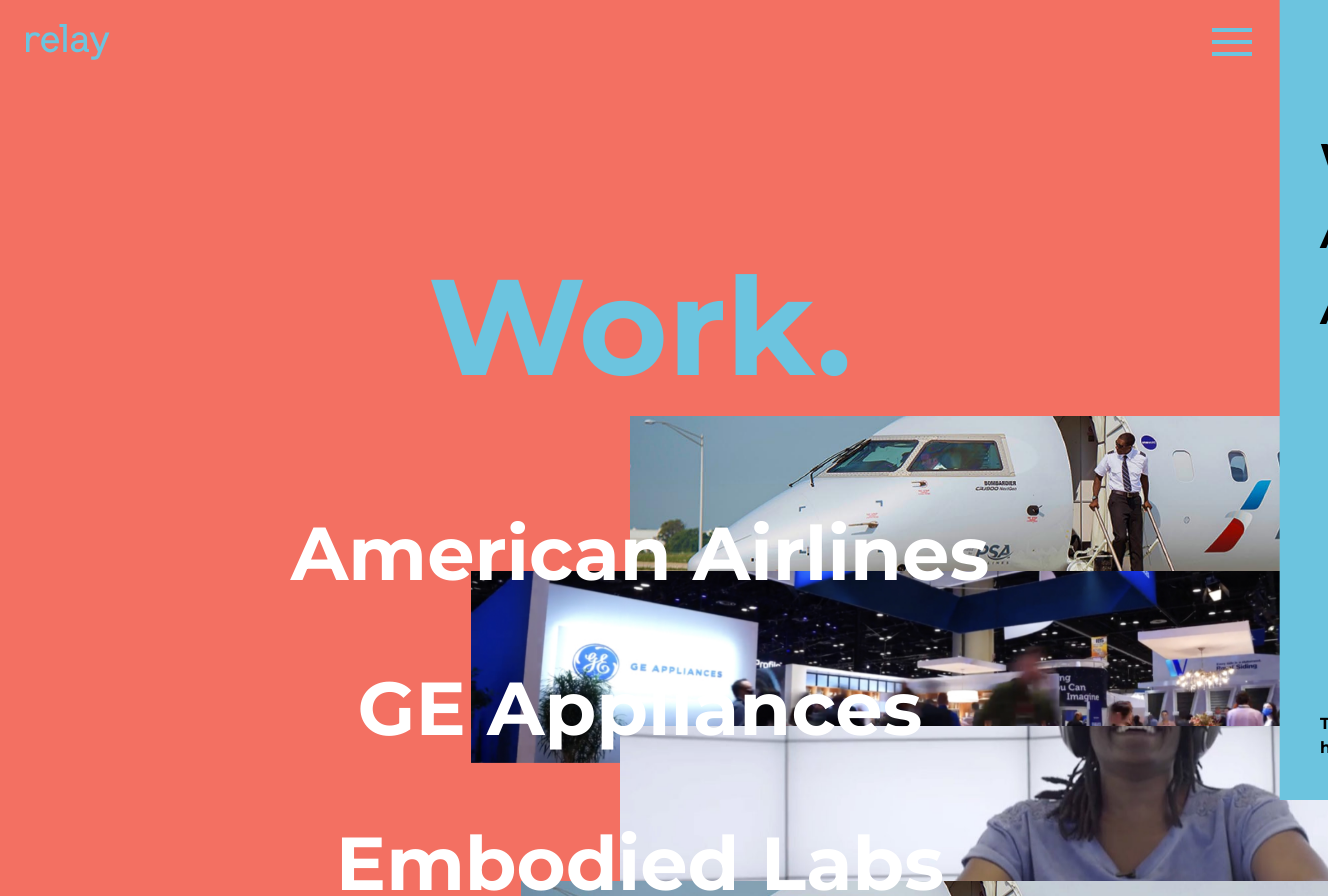
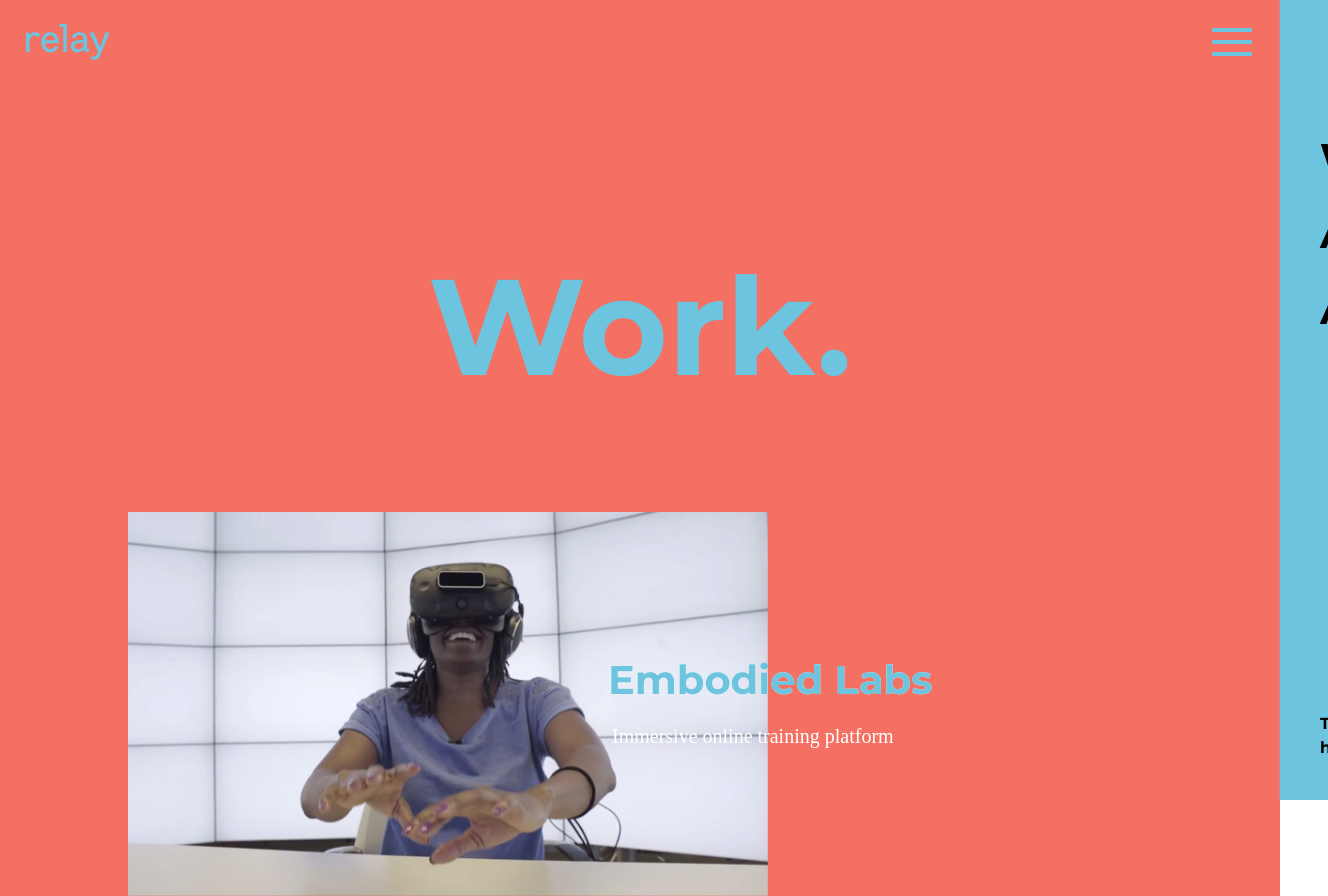
Before and after one commit to relaydesignco/relaywebsite, a Vue app: page /work in a window 1280 px wide. Shown: the top 896 px of the page, 1328 px wide, since content can reach past the window. Built offline with nearby package versions, Linux system fonts and the light colour scheme; a web font is replaced by a local one.

Commit message:
Change work layout. Make worklistitem anim dynamic

```diff
--- a/src/components/WorkListItem.vue
+++ b/src/components/WorkListItem.vue
@@ -1,4 +1,6 @@
 <script setup lang="ts">
+import { ref, computed, onMounted, onUnmounted } from 'vue'
+
 const props = defineProps<{
   title: string,
   description: string,
@@ -8,16 +10,58 @@ const props = defineProps<{
   clipColor: string,
 }>()
 
+// reactive screen dimensions
+const width = ref(document.documentElement.clientWidth)
+const height = ref(document.documentElement.clientHeight)
+function getDimensions() {
+  width.value = document.documentElement.clientWidth;
+  height.value = document.documentElement.clientHeight;
+}
+onMounted(() => window.addEventListener('resize', getDimensions))
+onUnmounted(() => window.removeEventListener('resize', getDimensions))
+
+// calculate random transforms and related text clip positions
+const minX = 60
+const maxX = 180
+const x = Math.floor(Math.random() * (maxX - minX + 1)) + minX
+const xPos = ref(x + 'px')
+const clipOffset = computed(() => {
+  if (width.value >= 768 &&  width.value < 1024) {
+    return 220
+  } else if (width.value >= 1024 && width.value < 1280) {
+    return 100
+  } else {
+    return 160
+  }
+})
+const xClip = ref(x + clipOffset.value + 'px')
+
+const minY = 10
+const maxY = 30
+const isPositive = Math.random() > .5 ? true : false
+let y = Math.floor(Math.random() * (maxY - minY + 1)) + minY
+y = isPositive ? y : y * -1
+const yPos = ref(y + 'px')
+
 </script>
 
 <template>
-  <div class="relative mb-36 md:h-80 lg:h-96">
+  <div class="item-container relative mb-36 md:h-80 lg:h-96">
     <router-link :to="routeUrl" class="md:h-80 lg:h-96 flex flex-col md:flex-row items-center justify-end mb-8 title">
-      <div class="relative z-10 md:w-1/2 order-2 md:order-1">
-        <h2 class="text-blue leading-none">{{ title }}</h2>
-        <p class="text-white description medium !leading-tight inline-block w-auto mb-12 md:mb-0 md:ml-8 mt-4">{{ description }}</p>
+      <div class="relative z-10 md:w-3/5 order-2 md:order-1">
+        <div class="text-container ">
+          <h2 class="text-blue leading-none">{{ title }}</h2>
+          <p class="text-white description medium !leading-tight inline-block w-auto mb-12 md:mb-0 mt-4">
+            <span class="text-with-bar">
+              {{ description }}
+              <svg width="17" height="13" viewBox="0 0 17 13" fill="none" xmlns="http://www.w3.org/2000/svg" class="arrow">
+                <path d="M14.3022 7.09932C14.2313 7.09932 14.16 7.09932 14.0891 7.09932C9.68792 7.09932 5.28631 7.09932 0.885172 7.09742C0.759783 7.09742 0.62909 7.09362 0.509971 7.04989C0.164188 6.92251 -0.0291992 6.49789 0.0035947 5.97631C0.0325305 5.51938 0.299222 5.15117 0.651756 5.09286C0.746762 5.07702 0.844179 5.07892 0.940632 5.07892C5.32971 5.07892 9.71927 5.07892 14.1083 5.07892H14.3157C14.334 5.04406 14.3529 5.00857 14.3712 4.97372C14.3128 4.93252 14.2429 4.90591 14.1976 4.84697C13.4139 3.82789 12.6345 2.80375 11.8518 1.78341C11.6242 1.48618 11.5239 1.14522 11.617 0.729478C11.7752 0.0241114 12.4267 -0.232558 12.8569 0.240855C12.9167 0.306765 12.9707 0.382181 13.0261 0.455063C14.2492 2.06099 15.4722 3.66629 16.6947 5.27285C17.1027 5.809 17.1018 6.36734 16.6918 6.90603C15.4394 8.55125 14.1836 10.192 12.936 11.8436C12.4291 12.5147 11.7356 12.0768 11.6025 11.3664C11.5282 10.9696 11.6469 10.6597 11.8567 10.3853C12.6341 9.36942 13.4086 8.34972 14.1865 7.33444C14.2328 7.27424 14.2979 7.23811 14.3538 7.19122L14.3013 7.09932H14.3022Z" fill="white"/>
+              </svg>
+            </span>
+          </p>
+        </div>
       </div>
-      <img :src="imgSrc" alt="" class="content-img md:absolute md:left-0 order-1 md:order-2 z-0 md:h-80 lg:h-96 mb-2 md:w-1/2 object-cover" />
+      <img :src="imgSrc" alt="" class="content-img md:absolute md:left-0 order-1 md:order-2 z-0 md:h-80 lg:h-96 mb-2 object-cover" />
     </router-link>
   </div>
 </template>
@@ -28,50 +72,91 @@ h2 {
   font-size: 40px;
 }
 
-@screen md {
+
+svg {
+  @apply absolute opacity-0;
+
+  right: .75rem;
+  top: .95rem;
+  transition: opacity .5s ease .3s;
+}
+
+@screen md{
+  .item-container {
+    @apply mx-auto;
+
+    width: 700px;
+  }
+
   h2 {
-    --_p: calc(100% - 120px * -1);
-    font-size: 60px;
+    --_p: calc(100% - 220px * -1);
     color: #0000;
     background:
       linear-gradient(90deg, v-bind(clipColor) 50%,v-bind(textColor) 0)
       var(--_p,100%)/200% no-repeat;
     -webkit-background-clip: text;
             background-clip: text;
-    transition: 1.75s ease;
-    margin-left: -120px;
-    margin-right: 60px;
+    transition: 1.8s ease-out;
+    font-size: 60px;
+    width: 400px;
+  }
+
+  p {
+    margin-left: -12px;
   }
 
   a:hover h2 {
-    --_p: calc(100% - 80px * -1);
+    --_p: calc(100% - v-bind(xClip) * -1);
   }
 
   .content-img  {
     filter: grayscale(1) contrast(.8);
-    transition: filter .5s ease, transform 1.75s ease;
+    transition: filter .5s ease, transform 1.8s ease-out;
     transform-origin: center right;
+    width: 500px;
   }
 
   a:hover .content-img {
-    transform: translate(-40px, -16px);
+    transform: translate(v-bind(xPos), v-bind(yPos));
     filter: grayscale(0) contrast(1);
   }
 
-  p {
-    transition: all 1.75s ease;
+  a:hover svg {
+    @apply opacity-100
   }
 
-  a:hover p {
-    margin-left: 6px;
+}
+
+
+@screen lg {
+  .item-container {
+    width: 1000px;
+  }
+  h2 {
+    --_p: calc(100% - 100px * -1);
+  }
+  a:hover h2 {
+    --_p: calc(100% - v-bind(xClip) * -1);
   }
 }
 
-@screen lg {
+@screen xl {
+  .item-container {
+    width: 1200px;
+  }
+
+  .content-img  {
+    width: 640px;
+  }
+
   h2 {
     font-size: 80px;
+    width: 640px;
+    --_p: calc(100% - 160px * -1);
+  }
+  a:hover h2 {
+    --_p: calc(100% - v-bind(xClip) * -1);
   }
 }
 
-
 </style>
--- a/src/components/WorkListItemType.vue
+++ /dev/null
@@ -1,48 +0,0 @@
-<script setup lang="ts">
-import { ref } from 'vue'
-
-const props = defineProps<{
-  title: string,
-  imgSrc: string,
-  routeUrl: string,
-}>()
-
-const min = 1
-const max = 80
-const xPos = ref((Math.floor(Math.random() * (max - min + 1)) + min) + '%')
-
-
-</script>
-
-<template>
-  <div class="relative mb-12 md:mb-20 mx-4">
-    <router-link :to="routeUrl">
-      <div class="relative flex flex-col md:flex-row items-center justify-center">
-        <img :src="imgSrc" alt="" class="content-image mb-2 md:mb-0 object-cover h-48 md:h-56 lg:h-72 w-full md:w-1/3 md:absolute md:top-0 mb:left-0" />
-        <h2 class="z-10 mb-24 md:mb-0 text-white text-4xl leading-none text-center">{{ title }}</h2>
-      </div>
-    </router-link>
-  </div>
-</template>
-
-<style scoped>
-
-@screen md {
-  .content-image {
-    @apply opacity-0;
-
-    top: -100px;
-    left: v-bind(xPos);
-    transition: all .4s ease;
-  }
-
-  a:hover .content-image {
-    opacity: 1;
-    transform: translate(2%, -2%);
-  }
-
-  h2 {
-    font-size: 75px;
-  }
-}
-</style>
--- a/src/main.ts
+++ b/src/main.ts
@@ -3,7 +3,6 @@ import { createRouter, createWebHistory } from 'vue-router'
 import './style.css'
 import App from './App.vue'
 import Home from './views/Home.vue'
-import Home2 from './views/Home2.vue'
 import About from './views/About.vue'
 import Approach from './views/Approach.vue'
 import Work from './views/Work.vue'
@@ -16,7 +15,6 @@ const router = createRouter({
   history: createWebHistory(),
   routes: [
     { path: '/', component: Home },
-    { path: '/home2', component: Home2 },
     { path: '/about', component: About },
     { path: '/work', component: Work },
     { path: '/approach', component: Approach },
--- a/src/style.css
+++ b/src/style.css
@@ -88,3 +88,25 @@ h1, h2, h3, h4, h5, h6 {
 .bar-link:hover::after {
   transform: scale(100%, 100%);
 }
+
+@screen md {
+.text-with-bar {
+    @apply relative inline-block z-10 px-4 py-2 pr-9;
+
+    transition: color .5s ease;
+  }
+
+  .text-with-bar::after {
+    @apply absolute top-0 left-0 w-full h-full bg-black inline-block;
+
+    content: "";
+    transform: scale(0, 1);
+    transform-origin: center left;
+    transition: transform .5s ease;
+    z-index: -1;
+  }
+
+  a:hover .text-with-bar::after {
+    transform: scale(1, 1);
+  }
+}
--- a/src/views/Home2.vue
+++ /dev/null
@@ -1,53 +0,0 @@
-<script setup lang="ts">
-import ColorSection from '../components/ColorSection.vue'
-import WorkListItem from '../components/WorkListItem.vue'
-import Footer from '../components/Footer.vue'
-import TypeHero from '../components/TypeHero.vue'
-import { useBgColor } from '../composables/useBgColor.js'
-
-const { bg, onShowBg, onHideBg } = useBgColor()
-defineExpose({bg})
-
-</script>
-
-<template>
-  <main :class="`bg-${bg}`">
-
-    <ColorSection bg-color="red" @showBg="onShowBg" @hideBg="onHideBg">
-      <TypeHero />
-
-      <div class="px-8 md:px-32 py-12 md:mb-24">
-        <WorkListItem textColor="#6CC4DF" clipColor="#ffffff" title="American Airlines" description="An online home for a global workforce" img-src="/hero-aa.jpg" route-url="/work/american-airlines" />
-        <WorkListItem textColor="#6CC4DF" clipColor="#ffffff" title="GE Appliances" description="A virtual experience as sales tool" img-src="/hero-gea.jpg" route-url="/work/american-airlines" />
-        <WorkListItem textColor="#6CC4DF" clipColor="#ffffff" title="Embodied Labs" description="Immersive online training platform" img-src="/hero-el.jpg" route-url="/work/american-airlines" />
-      </div>
-    </ColorSection>
-
-    <ColorSection bg-color="blue" @showBg="onShowBg" @hideBg="onHideBg">
-      <div class="flex flex-col md:flex-row py-24 md:py-56 px-8 md:px-24 items-start">
-        <div class="md:w-1/2">
-          <h2 class="h4 md:pr-20 mb-8 text-red leading-none">Build<br />what<br />matters.</h2>
-        </div>
-        <div class="md:w-1/2">
-          <div class="md:pl-4">
-            <p class="medium md:mt-24">We work with start-ups and brands to build apps and digital experiences that shape the way people live and work, for the better.</p>
-            <p class="medium">Our designers and developers work alongside your product team – taking your concept from design to prototype to launch and beyond, while staying true to your vision and solving problems that make a difference.</p>
-            <p>
-              <router-link class="bar-link" to="/about"><span>Learn more about us</span></router-link>
-            </p>
-          </div>
-        </div>
-      </div>
-    </ColorSection>
-
-    <Footer />
-  </main>
-</template>
-
-<style scoped>
-
-main {
-  transition: background-color 1.2s ease;
-}
-
-</style>
--- a/src/views/Work.vue
+++ b/src/views/Work.vue
@@ -1,5 +1,5 @@
 <script setup lang="ts">
-import WorkListItemType from '../components/WorkListItemType.vue'
+import WorkListItem from '../components/WorkListItem.vue'
 import Footer from '../components/Footer.vue'
 </script>
 
@@ -11,11 +11,11 @@ import Footer from '../components/Footer.vue'
         <h1 class="h1 text-center text-blue mb-40 mt-56">Work.</h1>
       </div>
       <div class="px-4 md:px-32 py-12 pb-36">
-          <WorkListItemType title="American Airlines" img-src="/hero-aa.jpg" route-url="/work/american-airlines" />
-          <WorkListItemType title="GE Appliances" img-src="/hero-gea.jpg" route-url="/work/american-airlines" />
-          <WorkListItemType title="Embodied Labs" img-src="/hero-el.jpg" route-url="/work/american-airlines" />
-          <WorkListItemType title="21c Museum Hotels" img-src="/hero-aa.jpg" route-url="/work/american-airlines" />
-          <WorkListItemType title="OdessaConnect" img-src="/hero-gea.jpg" route-url="/work/american-airlines" />
+        <WorkListItem textColor="#6CC4DF" clipColor="#ffffff" title="Embodied Labs" description="Immersive online training platform" img-src="/hero-el.jpg" route-url="/work/american-airlines" />
+        <WorkListItem textColor="#6CC4DF" clipColor="#ffffff" title="GE Appliances" description="A virtual experience as sales tool" img-src="/hero-gea.jpg" route-url="/work/american-airlines" />
+        <WorkListItem textColor="#6CC4DF" clipColor="#ffffff" title="21c Museum Hotels" description="Immersive online training platform" img-src="/hero-el.jpg" route-url="/work/american-airlines" />
+        <WorkListItem textColor="#6CC4DF" clipColor="#ffffff" title="Odessa Connect" description="A virtual experience as sales tool" img-src="/hero-gea.jpg" route-url="/work/american-airlines" />
+        <WorkListItem textColor="#6CC4DF" clipColor="#ffffff" title="American Airlines" description="An online home for a global workforce" img-src="/hero-aa.jpg" route-url="/work/american-airlines" />
         </div>
     </section>
 
```
Also changed, not shown: src/components/WorkListItemWide.vue (+1 -21 lines).
